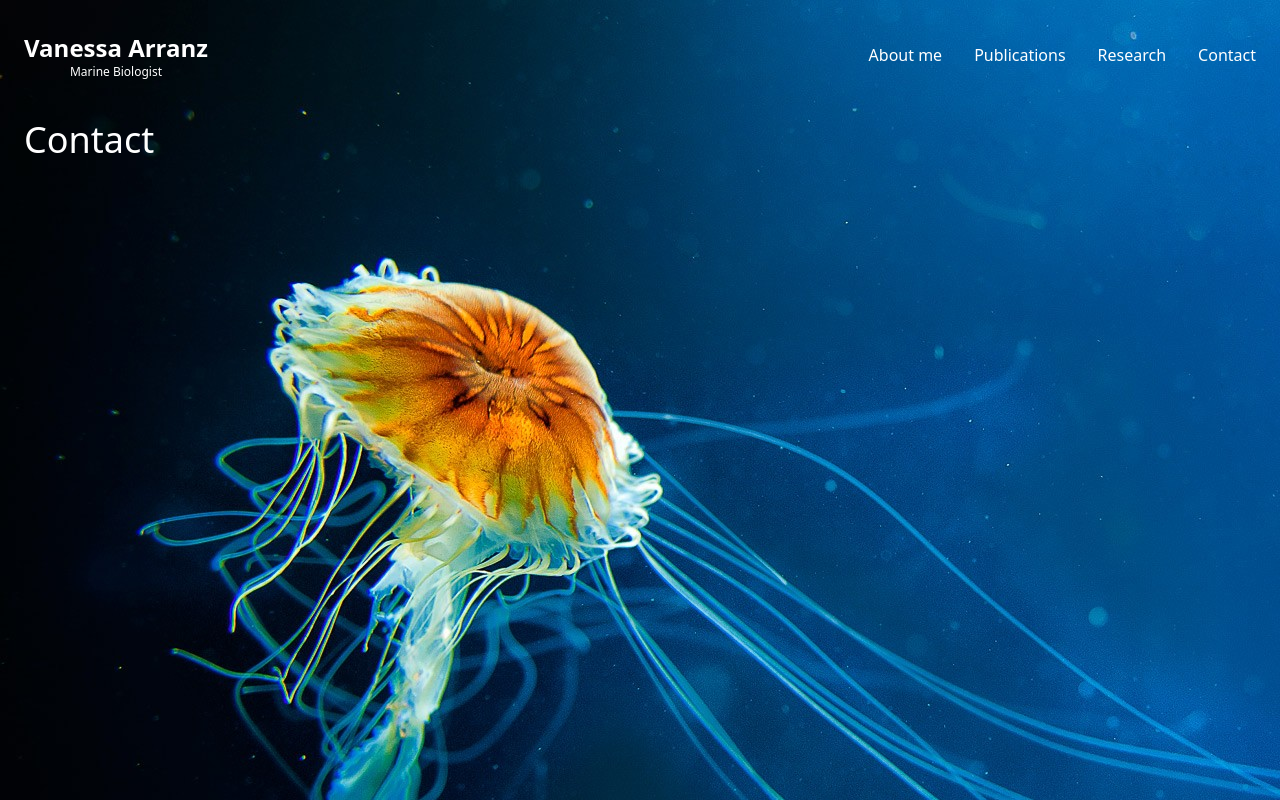
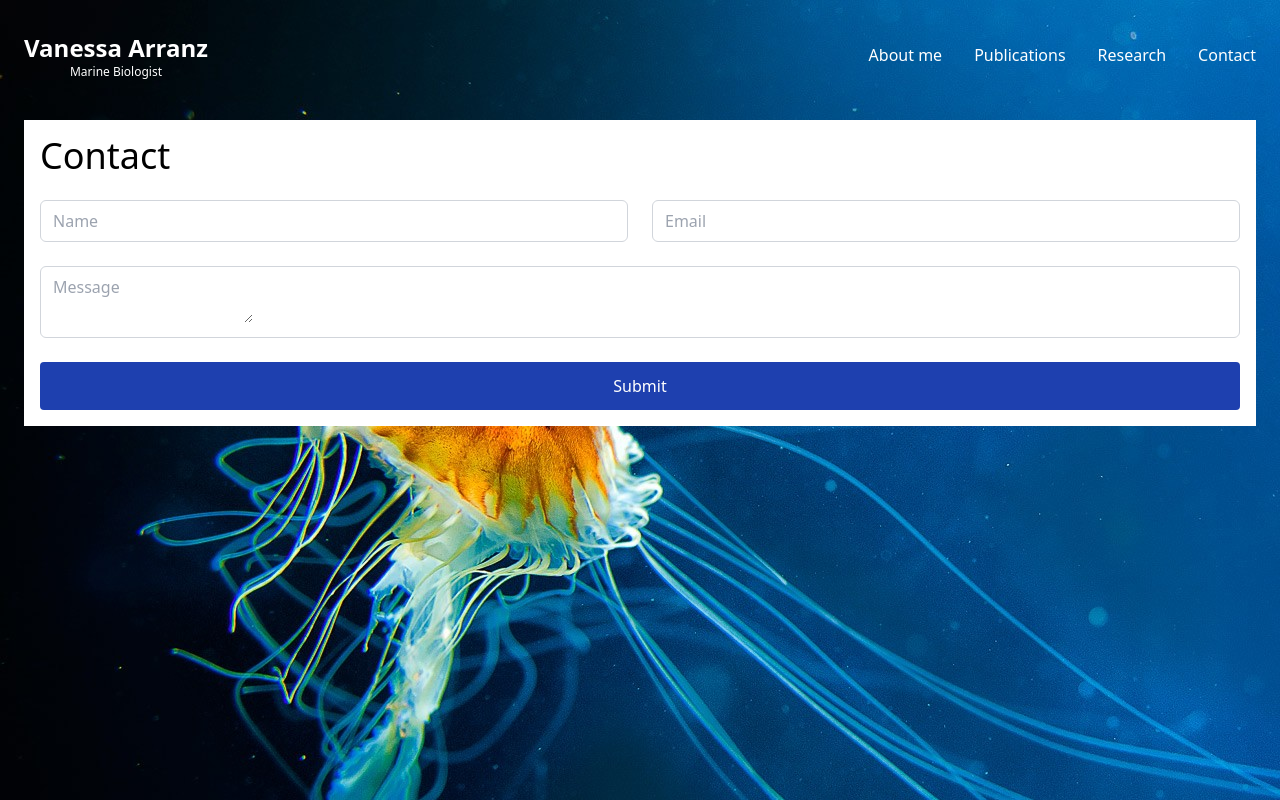
Before and after one commit to TatoCuervo/vane-webapp, a React (Create React App) app: page /contact in a window 1280 px wide. Built offline with nearby package versions, Linux system fonts and the light colour scheme.

Commit message:
Adding contact from skeleton with Formik

```diff
--- a/package.json
+++ b/package.json
@@ -8,13 +8,15 @@
     "@testing-library/jest-dom": "^5.17.0",
     "@testing-library/react": "^13.4.0",
     "@testing-library/user-event": "^13.5.0",
+    "formik": "^2.4.5",
     "react": "^18.2.0",
     "react-dom": "^18.2.0",
     "react-redux": "^8.1.3",
     "react-router-dom": "^6.20.0",
     "react-scripts": "^5.0.1",
     "redux": "^4.2.1",
-    "web-vitals": "^2.1.4"
+    "web-vitals": "^2.1.4",
+    "yup": "^1.3.2"
   },
   "scripts": {
     "start": "react-scripts start",
--- a/src/pages/Contact.js
+++ b/src/pages/Contact.js
@@ -1,7 +1,68 @@
+import { Formik, Form, Field, ErrorMessage } from "formik";
+import * as Yup from "yup";
+
 function Contact() {
+  const initialValues = {
+    name: "",
+    email: "",
+    message: "",
+  };
+
+  const validationSchema = Yup.object({
+    name: Yup.string().required("Name is required"),
+    email: Yup.string()
+      .email("Invalid email address")
+      .required("Email is required"),
+    message: Yup.string().required("Message is required"),
+  });
+
+  const handleSubmit = (values) => {
+    console.log(values);
+  };
+
   return (
-    <div>
-      <h1 className="text-4xl">Contact</h1>
+    <div className="flex flex-col w-full text-black bg-white p-4">
+      <h1 className="text-4xl mb-6">Contact</h1>
+      <Formik
+        initialValues={initialValues}
+        validationSchema={validationSchema}
+        onSubmit={handleSubmit}
+      >
+        <Form>
+          <div className="grid md:grid-cols-2 grid-cols-1 gap-6">
+            <div className="w-full border border-gray-300 rounded-md py-2 px-3 focus:outline-none focus:border-blue-700 ">
+              <Field type="text" id="name" name="name" placeholder="Name" />
+              <ErrorMessage name="name" component="div" />
+            </div>
+
+            <div className="w-full border border-gray-300 rounded-md py-2 px-3 focus:outline-none focus:border-blue-700">
+              <Field type="email" id="email" name="email" placeholder="Email" />
+              <ErrorMessage name="email" component="div" />
+            </div>
+
+            <div className="md:col-span-2">
+              <div className="w-full border border-gray-300 rounded-md py-2 px-3 focus:outline-none focus:border-blue-700">
+                <Field
+                  as="textarea"
+                  id="message"
+                  name="message"
+                  placeholder="Message"
+                />
+                <ErrorMessage name="message" component="div" />
+              </div>
+            </div>
+
+            <div className="md:col-span-2">
+              <button
+                type="submit"
+                className="py-3 text-base font-medium rounded text-white bg-blue-800 w-full hover:bg-blue-700 transition duration-300"
+              >
+                Submit
+              </button>
+            </div>
+          </div>
+        </Form>
+      </Formik>
     </div>
   );
 }
```
Also changed, not shown: 1 other file (tests, documents, lock files or other folders).
